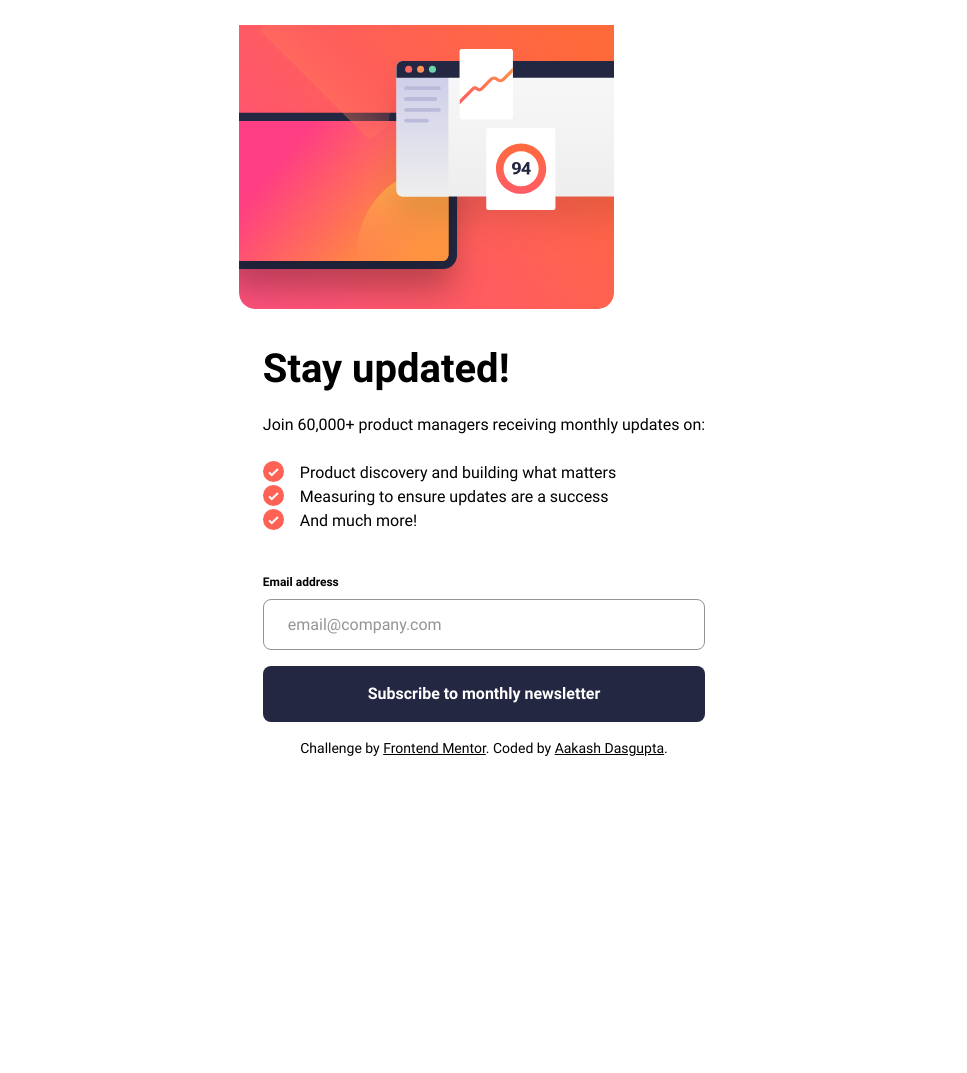
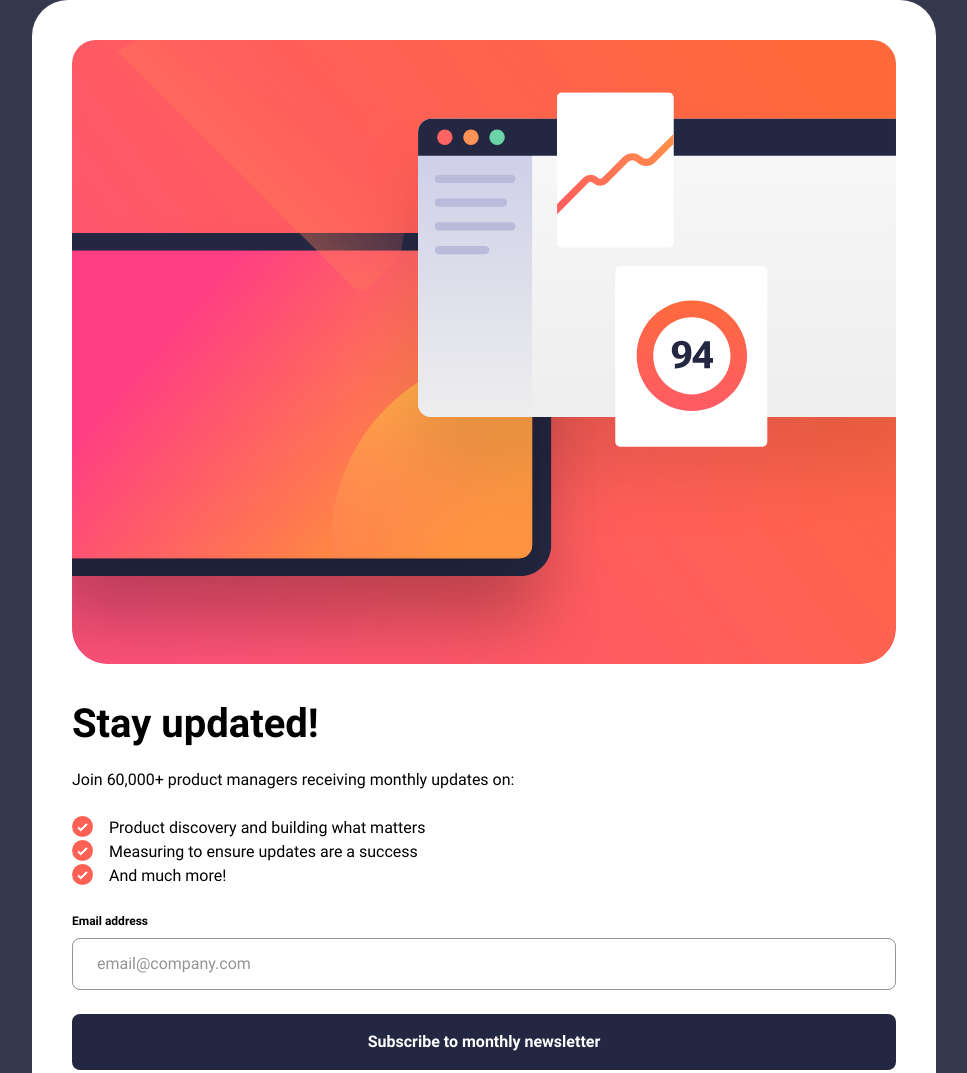
Before and after one commit to a-d14/newsletter-sign-up-frontend-mentor, a plain HTML site: page index.html in a window 1280 px wide. Shown: the top 1073 px of the page, without its empty margins (156-1123 px from the left). Before the commit the page ends 800 px from the top, so only its background shows below. Drawn offline with Linux system fonts and the light colour scheme.

Commit message:
(feat): completed layouts for tablet and desktop

```diff
--- a/index.html
+++ b/index.html
@@ -14,6 +14,7 @@
         <source media="(min-width: 1440px)" srcset="assets/images/illustration-sign-up-desktop.svg" />
         <img src="assets/images/illustration-sign-up-mobile.svg" alt="sign up" />
       </picture>
+      <section class="newsletter-sign-up-component__body">
         <section class="newsletter-sign-up-component__details">
           <h2>Stay updated!</h2>
           <p>Join 60,000+ product managers receiving monthly updates on:</p>
@@ -32,7 +33,7 @@
             </li>
           </ul>
         </section>
-      <form novalidate>
+        <form class="newsletter-sign-up-component__form" novalidate>
           <fieldset class="newsletter-sign-up-component__form-controls">
             <label for="email">
               <span>Email address</span>
@@ -42,6 +43,7 @@
           </fieldset>
           <button class="btn-subscribe">Subscribe to monthly newsletter</button>
         </form>
+      </section>
     </section>
     <section class="newsletter-sign-up-success-component hidden">
       <img src="assets/images/icon-success.svg" alt="success">
--- a/scss/abstracts/_variables.scss
+++ b/scss/abstracts/_variables.scss
@@ -19,3 +19,4 @@ $spacing-300: f.rem(24);
 $spacing-400: f.rem(32);
 $spacing-500: f.rem(40);
 $spacing-600: f.rem(48);
+$spacing-800: f.rem(64);
--- a/scss/base/_reset.scss
+++ b/scss/base/_reset.scss
@@ -29,6 +29,11 @@ body {
   min-height: 100vh;
   line-height: 1.5;
   @include a.flex(column, center , center);
+  background-color: a.$blue-700;
+
+  @media all and (min-width: 768px) {
+    padding: 0 a.rem(80);
+}
 }
 
 h1, h2, h3, h4,
--- a/scss/components/_form.scss
+++ b/scss/components/_form.scss
@@ -1,7 +1,6 @@
 @use "../abstracts" as a;
 
 form {
-    padding: 0 a.$spacing-300;
     @include a.flex(column, $gap: a.$spacing-200);
 
     fieldset {
--- a/scss/components/_newsletter-signup-success.scss
+++ b/scss/components/_newsletter-signup-success.scss
@@ -2,9 +2,27 @@
 
 .newsletter-sign-up-success-component {
     padding: 0 a.$spacing-200;
-    @include a.flex(column, $gap: a.$spacing-400);
+    height: 100vh;
+    @include a.flex(column, center, $gap: a.$spacing-400);
+
+    background-color: a.$white;
 
     img {
         align-self: flex-start;
     }
+
+    @media all and (min-width: 768px) {
+
+        width: 100%;
+        max-width: a.rem(504);
+        height: auto;
+
+        padding: a.$spacing-800;
+        border-radius: a.rem(36);
+
+        position: absolute;
+        top: 50%;
+        left: 50%;
+        transform: translate(-50%, -50%);
+    }
 }
--- a/scss/components/_newsletter-signup.scss
+++ b/scss/components/_newsletter-signup.scss
@@ -2,13 +2,63 @@
 
 .newsletter-sign-up-component {
     @include a.flex(column, $gap: a.$spacing-500);
+    background-color: a.$white;
 
-    &__details {
+    width: 100%;
+    max-width: a.rem(904);
+
+    border-top-left-radius: a.rem(36);
+    border-top-right-radius: a.rem(36);
+
+    padding-bottom: a.$spacing-100;
+
+    picture > img {
+        width: 100%;
+        height: auto;
+
+        @media all and (min-width: 768px) {
+            border-top-left-radius: a.$spacing-300;
+            border-top-right-radius: a.$spacing-300;
+        }
+
+    }
+
+    &__body {
+        @include a.flex(column, $gap: a.$spacing-500);
+
+        @media all and (min-width: 768px) {
+            gap: a.$spacing-300;
+        }
+    }
+
+    &__details,
+    &__form {
         padding: 0 a.$spacing-300;
         @include a.flex(column, $gap: a.$spacing-300);
+
+        @media all and (min-width: 768px) {
+            padding: 0;
+        }
+
+        @media all and (min-width: 1440px) {
+            gap: a.$spacing-400;
+        }
     }
 
     li {
         @include a.flex($align-items: flex-start, $gap: a.$spacing-200);
     }
+
+    @media all and (min-width: 768px) {
+        padding: a.$spacing-500;
+    }
+
+    @media all and (min-width: 1440px) {
+        padding: a.$spacing-400;
+        @include a.flex(row-reverse, $gap: a.$spacing-800);
+
+        &__body {
+            align-self: center;
+        }
+    }
 }
--- a/scss/layout/_footer.scss
+++ b/scss/layout/_footer.scss
@@ -1,7 +1,19 @@
 @use "../abstracts" as a;
 
 footer {
+    width: 100%;
+    background-color: a.$white;
+
+    margin-top: -1px;
+
     padding: a.$spacing-200 0;
     font-size: a.rem(14);
     text-align: center;
+
+    max-width: a.rem(904);
+
+    @media all and (min-width: 768px) {
+        border-bottom-left-radius: a.rem(36);
+        border-bottom-right-radius: a.rem(36);
+    }
 }
--- a/scss/layout/_main.scss
+++ b/scss/layout/_main.scss
@@ -1,6 +1,8 @@
-@use "../abstracts/mixins" as m;
+@use "../abstracts" as a;
 
 main {
     width: 100%;
-    @include m.flex(column, center, center);
+    @include a.flex(column, center, center);
+
+    position: relative;
 }
```
Also changed, not shown: main.css. Lines whose indentation alone changed are shown as unchanged.
